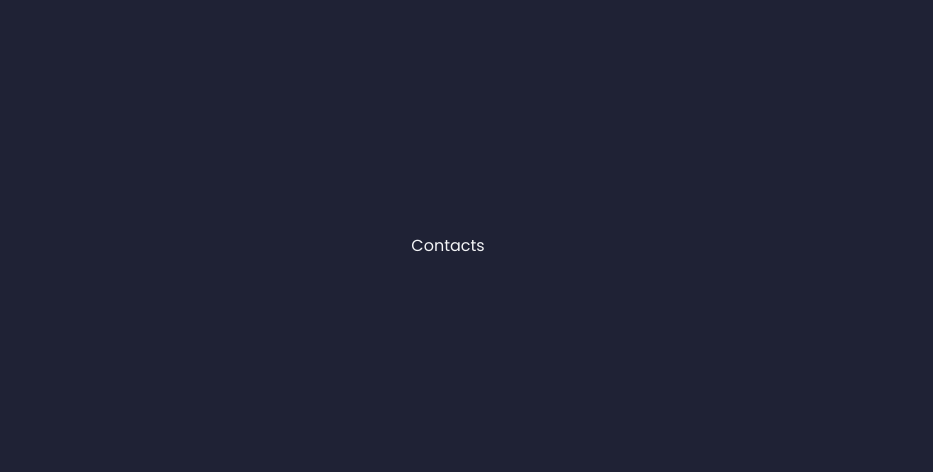
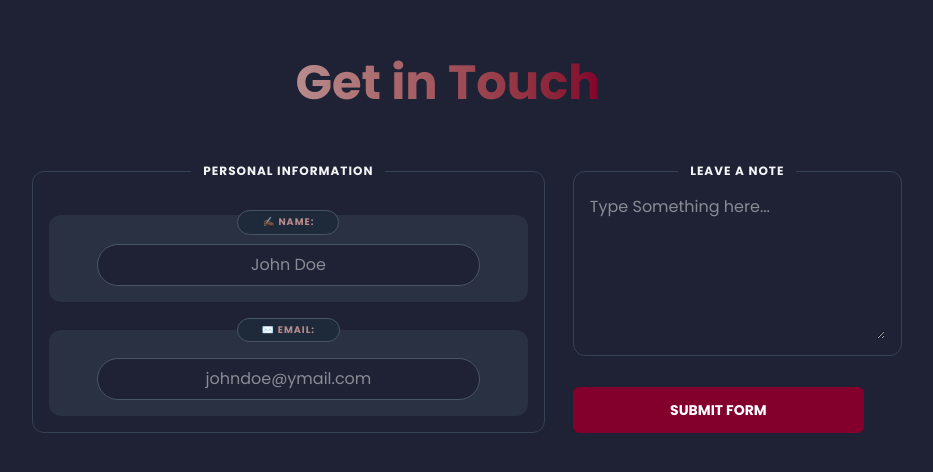
Before and after one commit to accdev1694/my-dynamic-portfolio, a React (Vite) app: page / in a window 1280 px wide. Shown: the part 2578-3050 px from the top of the page, without its empty margins (192-1125 px from the left). Built offline with nearby package versions, Linux system fonts and the light colour scheme.

Commit message:
create a contact form section and connect emailjs

```diff
--- a/package.json
+++ b/package.json
@@ -11,6 +11,7 @@
   },
   "dependencies": {
     "@tailwindcss/vite": "^4.1.4",
+    "emailjs": "^4.0.3",
     "emailjs-com": "^3.2.0",
     "react": "^19.0.0",
     "react-dom": "^19.0.0",
--- a/src/components/MainSection.jsx
+++ b/src/components/MainSection.jsx
@@ -1,14 +1,14 @@
 import About from "./sections/About";
-import Contacts from "./sections/Contacts";
+import Contact from "./sections/Contact";
 import Projects from "./sections/Projects";
 import Skills from "./sections/Skills";
 
 const MainSection = () => {
-  return <div className=" bg-[--var(color-bg)] px-8 md:px-56 z-60">
+  return <div className=" px-8 md:px-56 z-60">
     <About />
     <Skills />
     <Projects />
-    <Contacts />
+    <Contact />
 
 
 
--- /dev/null
+++ b/src/components/sections/Contact.jsx
@@ -0,0 +1,109 @@
+import HeadingOne from "../HeadingOne";
+import emailjs from "emailjs-com";
+import { useState } from "react";
+
+const Contact = () => {
+  // console.log(emailjs);
+
+
+
+  const [formData, setFormData] = useState({
+    name: "",
+    email: "",
+    message: "",
+  });
+
+  const handleSubmit = (e) => {
+    e.preventDefault();
+    emailjs
+      .sendForm(import.meta.env.VITE_SERVICE_ID, import.meta.env.VITE_TEMPLATE_ID, e.target, import.meta.env.VITE_USER_ID)
+      .then((res) => {
+        alert("Success");
+        setFormData({ name: "", email: "", message: "" });
+      })
+      .catch((err) => {
+        alert("'Something's not right");
+        console.error(err);
+      });
+  };
+
+  return (
+    <section
+      id="my-contacts"
+      className="relative min-h-screen pt-12 flex flex-col items-center justify-center gap-12 text-center"
+    >
+      <HeadingOne text="Get in Touch" />
+      <form onSubmit={handleSubmit} className="w-full flex gap-7">
+      <input type="hidden" name="to_name" value="RecipientNameOrSite" />
+        <fieldset className="border border-gray-700 rounded-xl w-[65%] p-4 pt-6 flex flex-col gap-4">
+          <legend className="font-bold text-xs px-3 tracking-[1px]">
+            PERSONAL INFORMATION
+          </legend>
+
+          <fieldset className="flex justify-center rounded-xl items-center flex-col gap-2 bg-gray-700/50 py-4">
+            <legend className="w-[50%] text-[0.6em] text-[var(--color-accent-dark)] font-bold tracking-[1px]">
+              <h3 className="bubble-slow  inline-block py-1 px-6 rounded-full bg-gray-800 border border-gray-600">
+                ✍🏿 NAME:
+              </h3>
+            </legend>
+            <input
+              className="w-[80%] text-center  focus:outline-none rounded-full border border-gray-600 p-2 bg-[var(--color-bg)] hover:bg-gray-800"
+              type="text"
+              name="name"
+              value={formData.name}
+              id="name"
+              placeholder="John Doe"
+              onChange={(e) =>
+                setFormData({ ...formData, name: e.target.value })
+              }
+              required
+            />
+          </fieldset>
+          <fieldset className="flex justify-center rounded-xl items-center flex-col gap-2 bg-gray-700/50 py-4">
+            <legend className="text-[0.6em] text-[var(--color-accent-dark)] font-bold tracking-[1px]">
+              <h3 className="bubble inline-block py-1 px-6 rounded-full border bg-gray-800 border-gray-600">
+                ✉️ EMAIL:
+              </h3>
+            </legend>
+            <input
+              className="w-[80%] text-center  focus:outline-none rounded-full border border-gray-600 p-2 bg-[var(--color-bg)] hover:bg-gray-800"
+              type="email"
+              name="email"
+              value={formData.email}
+              id="email"
+              placeholder="johndoe@ymail.com"
+              onChange={(e) =>
+                setFormData({ ...formData, email: e.target.value })
+              }
+              required
+            />
+          </fieldset>
+        </fieldset>
+        <div className="flex flex-col justify-between w-[35%]">
+          <fieldset className="border border-gray-700 rounded-xl p-4 flex flex-col gap-4">
+            <legend className="font-bold text-xs px-3 tracking-[1px]">
+              LEAVE A NOTE
+            </legend>
+            <textarea
+              className="focus:outline-none  h-36"
+              name="message"
+              id="message"
+              value={formData.message}
+              rows={10}
+              placeholder="Type Something here..."
+              onChange={(e) =>
+                setFormData({ ...formData, message: e.target.value })
+              }
+              required
+            ></textarea>
+          </fieldset>
+          <button className="w-full bg-[var(--color-accent)] text-white font-bold text-xs md:text-sm py-3 rounded-md hover:bg-transparent transition duration-300 ease-in-out w-[35%] border border-[var(--color-accent)] hover:border-[var(--color-accent)] hover:shadow-[0_0_10px_4px_var(--color-accent)]">
+            SUBMIT FORM
+          </button>
+        </div>
+      </form>
+    </section>
+  );
+};
+
+export default Contact;
--- a/src/components/sections/Contacts.jsx
+++ /dev/null
@@ -1,12 +0,0 @@
-const Contacts = () => {
-  return (
-    <section
-      id="my-contacts"
-      className="relative min-h-screen pt-12 flex flex-col items-center justify-center gap-12 text-center"
-    >
-      Contacts
-    </section>
-  );
-};
-
-export default Contacts;
--- a/src/components/sections/Projects.jsx
+++ b/src/components/sections/Projects.jsx
@@ -13,7 +13,7 @@ const Projects = () => {
       <div className="grid grid-cols-2 gap-6  p-6 w-[50%] rounded-[5px]">
         {projects.map((project, index) => (
           <div
-            className="cursor-pointer flex flex-col bg-gray-700/50 p-4 h-45 items-center text-center rounded-[16px] hover:bg-gray-700 hover:text-white transition duration-300 ease-in-out"
+            className="cursor-pointer flex flex-col bg-gray-700/50 p-4 h-45 items-center text-center rounded-[16px] hover:bg-gray-700 hover:text-white transition duration-300 ease-in-out opacity-60 hover:opacity-100"
             key={index}
           >
             <h3 className="flex gap-1 text-[10px] font-bold text-[var(--color-accent-dark)]">
@@ -22,13 +22,15 @@ const Projects = () => {
             <a href={project.url} target="_blank">
               <img
                 src={project.image}
-                className="rounded-xl border border-gray-600 my-2"
+                className="rounded-xl border border-gray-600 my-2 "
                 alt={project.title}
               />
             </a>
 
-            <p className="text-[8px] text-gray-300 mt-2">{project.description}</p>
-            <div className="flex gap-1 mt-4">
+            <p className="text-[8px] text-gray-300 mt-1 tracking-[1px]">
+              {project.description}
+            </p>
+            <div className="flex gap-1 mt-2">
               {project.tools.map((tool, ind) => {
                 return (
                   <p
```
Also changed, not shown: 2 other files (tests, documents, lock files or other folders).
